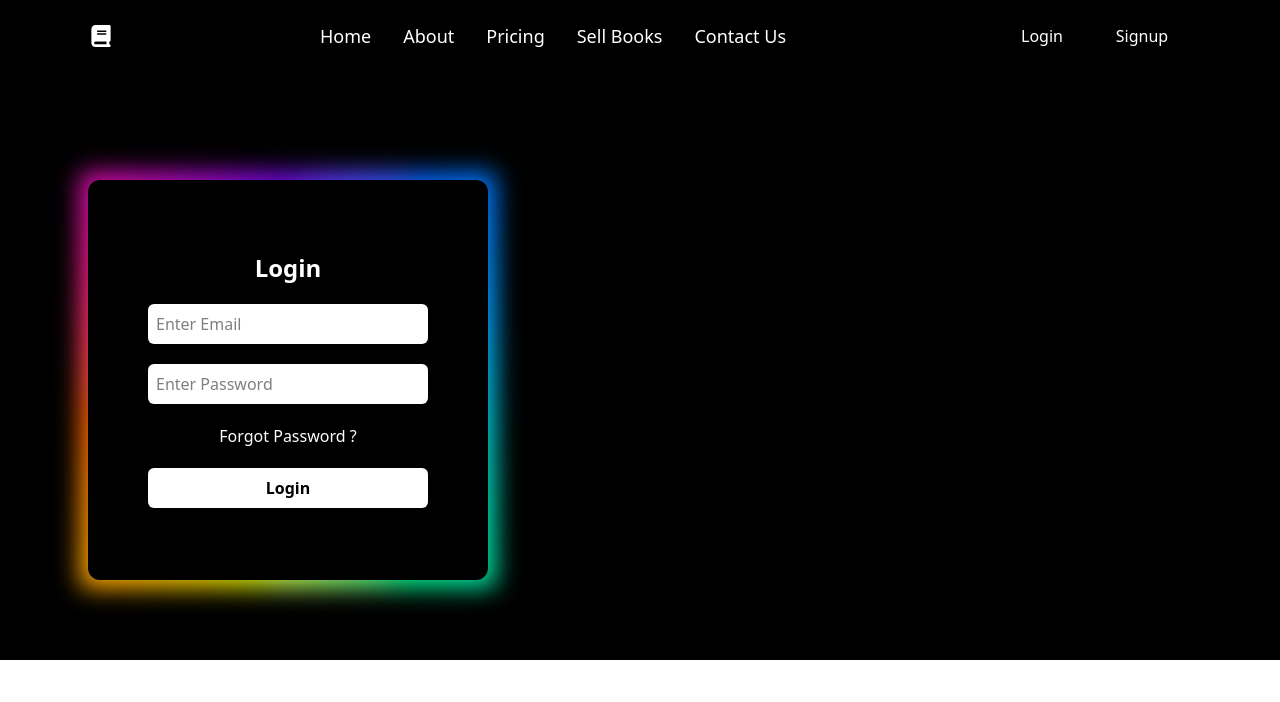
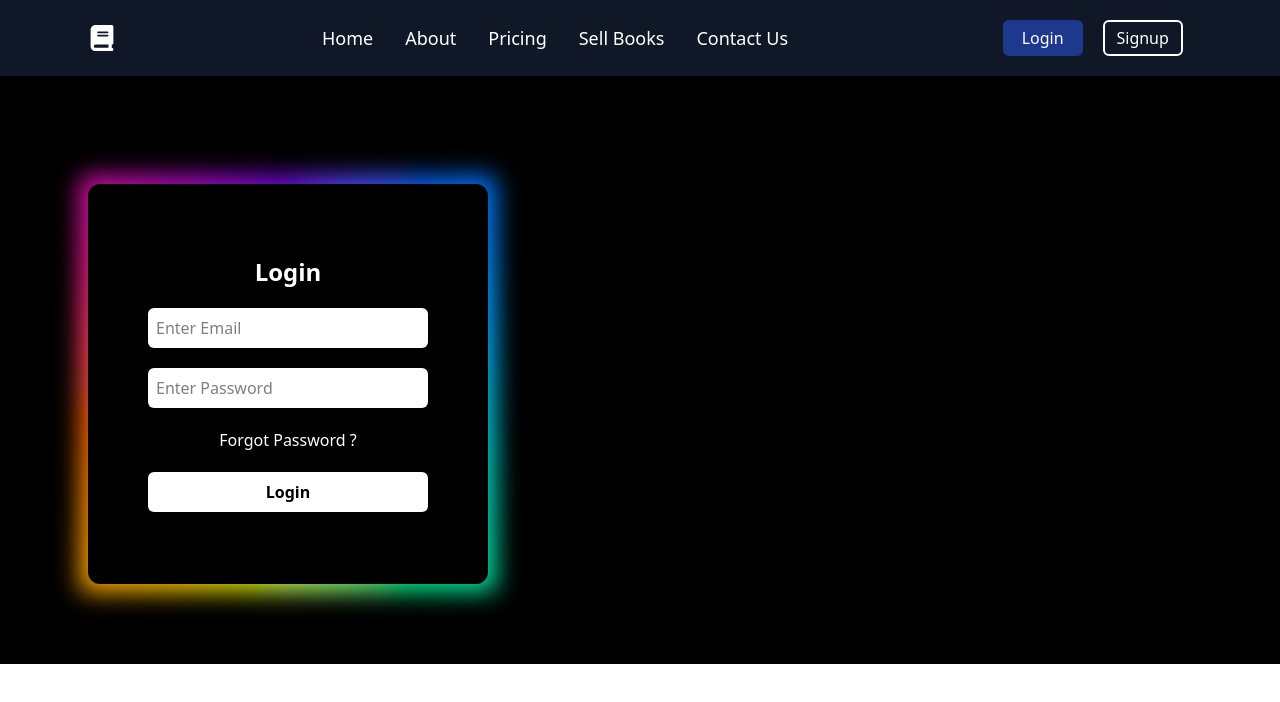
Before and after one commit to khan0027/old-book-main, a React (Vite) app in the folder Frontend/old-book/: page / in a window 1280 px wide. Shown: the top 702 px of the page. Built offline with nearby package versions, Linux system fonts and the light colour scheme.

Commit message:
The Navbar bugs are fixed totally

```diff
--- a/Frontend/old-book/src/App.jsx
+++ b/Frontend/old-book/src/App.jsx
@@ -7,7 +7,7 @@ import Signup from './components/Login&Signup/Signup'
 function App() {
 
   return (
-    <div className='bg-black flex flex-col justify-center  gap-5'  >
+    <div className='bg-black flex flex-col gap-5 h-full '  >
       <Navbar />
       <Login />
       {/* <Signup/> */}
--- a/Frontend/old-book/src/components/Navbar/Navbar.jsx
+++ b/Frontend/old-book/src/components/Navbar/Navbar.jsx
@@ -3,13 +3,13 @@ import { FaBook } from "react-icons/fa6";
 import { useState } from 'react';
 
 const Navbar = () => {
-    const [hovered, isHovered] = useState(false);
+    const [hovered, isHovered] = useState(true);
     const [hovered1,isHovered1] = useState(false);
 
     return (
-        <div className='flex flex-row items-center justify-around p-4 gap-15 '>
+        <div className='flex flex-row items-center justify-around p-4 gap-15 bg-gray-900 sticky top-0 z-20 '>
             <div>
-                <FaBook color='white' size={22} />
+                <FaBook color='white' size={26} />
             </div>
             <ul className='flex flex-row items-center justify-center text-white gap-8 text-lg '>
                 <li className='hover:text-blue-300' >Home</li>
@@ -19,15 +19,15 @@ const Navbar = () => {
                 <li className='hover:text-blue-300' >Contact Us</li>
             </ul>
             <div className='text-white flex gap-5 rounded-md p-1 pl-2 pr-2  '>
-                <button className={`bg-blue-900 w-20 p-1  rounded-md text-black transition-all duration-300 ${hovered ? 'bg-blue-900 w-20 p-1  rounded-md text-white' : 'bg-transparent text-white'}`}
+                <button className={`bg-blue-700 w-20  rounded-md text-black transition-all p-1 duration-300 ${hovered ? 'bg-blue-900 w-20 p-1  rounded-md text-white' : 'bg-transparent text-white'}`}
 
                 onMouseEnter={() => isHovered(true)&&isHovered1(false)}
-                onMouseLeave={() => isHovered(false)&&isHovered1(true)}
+                onMouseLeave={() => isHovered(true)&&isHovered1(true)}
 
                 >
                     Login
                 </button>
-                <button className={`w-20 transition-all duration-400 ${hovered1 ? 'bg-blue-900 text-white rounded-md p-1':'bg-transparent text-white' }`}
+                <button className={`w-20 transition-all border-2 border-white p-1 rounded-md duration-400 ${hovered1 ? 'bg-blue-900 text-white border-2 border-blue-900 rounded-md p-1':'bg-transparent text-white' }`}
 
                 onMouseEnter={() => isHovered1(true)&&isHovered(false)}
                 onMouseLeave={() => isHovered1(false)&&isHovered(true)}
```
